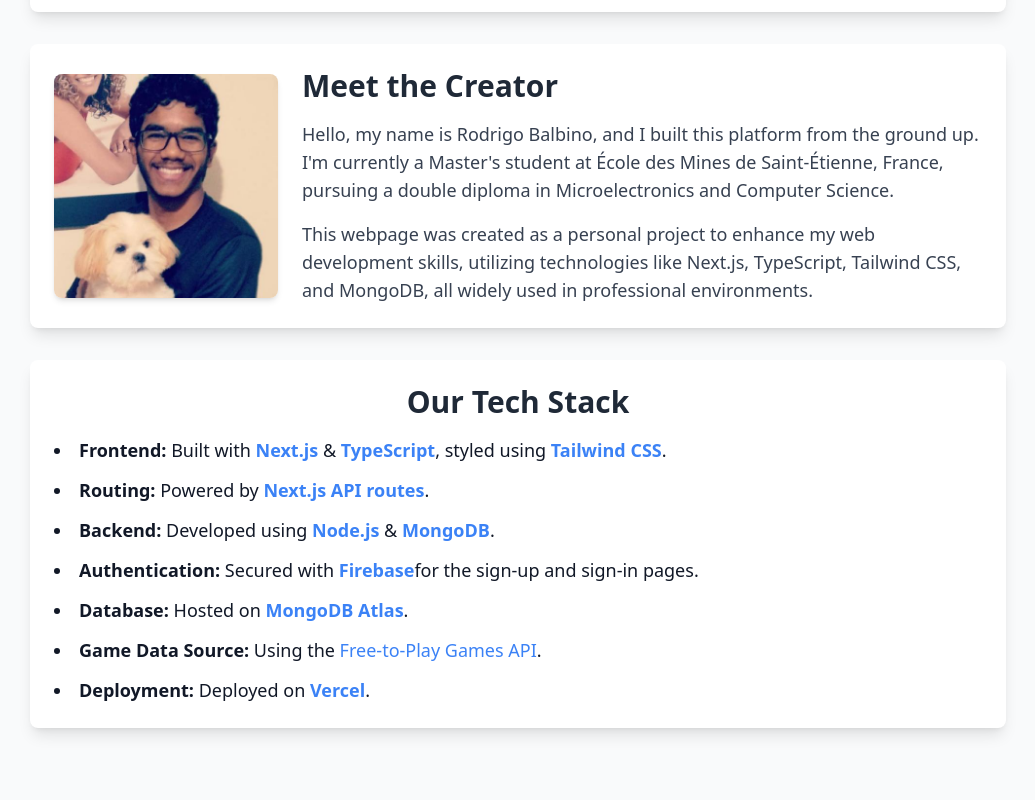
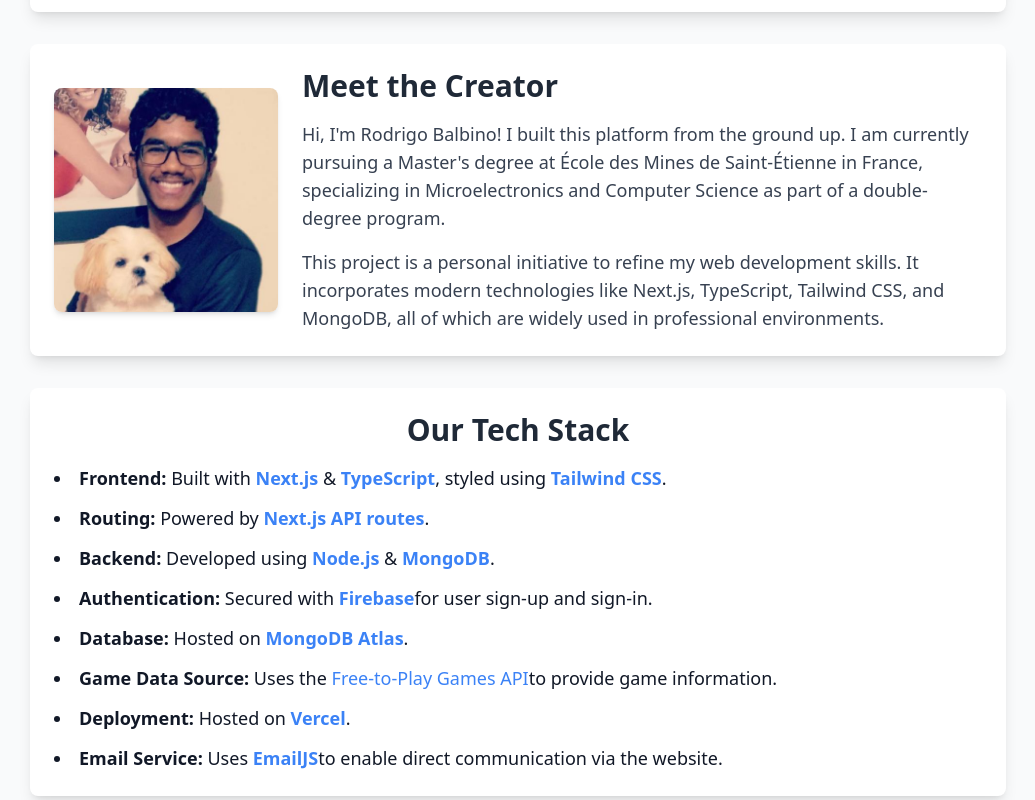
Before and after one commit to Balbinoo/Projet_NextJS, a Next.js app: page /pages/about in a window 1280 px wide. Shown: the part 280-1080 px from the top of the page, without its empty margins (122-1157 px from the left). Built offline with nearby package versions, Linux system fonts and the light colour scheme; no server answers.

Commit message:
Add README

```diff
--- a/app/pages/about/page.tsx
+++ b/app/pages/about/page.tsx
@@ -19,7 +19,7 @@
         <div className="bg-white shadow-lg rounded-lg p-6 text-center mb-8">
           <p className="text-lg">
             Welcome to our platform! We are passionate about free-to-play games
-            and aim to provide an easy way to discover and explore new titles.
+            and strive to make discovering and exploring new titles easier than ever.
           </p>
         </div>
 
@@ -40,15 +40,15 @@
           <div>
             <h2 className="text-3xl font-bold text-gray-800 mb-4">Meet the Creator</h2>
             <p className="text-lg text-gray-700">
-              Hello, my name is Rodrigo Balbino, and I built this platform from the ground up.
-              I&apos;m currently a Master&apos;s student at École des Mines de Saint-Étienne, France,
-              pursuing a double diploma in Microelectronics and Computer Science.
+              Hi, I&apos;m Rodrigo Balbino! I built this platform from the ground up.
+              I am currently pursuing a Master&apos;s degree at École des Mines de Saint-Étienne in France,
+              specializing in Microelectronics and Computer Science as part of a double-degree program.
             </p>
 
             <p className="text-lg text-gray-700 mt-4">
-              This webpage was created as a personal project to enhance my web development skills,
-              utilizing technologies like Next.js, TypeScript, Tailwind CSS, and MongoDB,
-              all widely used in professional environments.
+              This project is a personal initiative to refine my web development skills.
+              It incorporates modern technologies like Next.js, TypeScript, Tailwind CSS, and MongoDB,
+              all of which are widely used in professional environments.
             </p>
           </div>
         </div>
@@ -71,18 +71,23 @@
             </li>
             <li>
               <strong>Authentication:</strong> Secured with <span className="text-blue-500 font-semibold">Firebase</span>
-               for the sign-up and sign-in pages.
+               for user sign-up and sign-in.
             </li>
             <li>
               <strong>Database:</strong> Hosted on <span className="text-blue-500 font-semibold">MongoDB Atlas</span>.
             </li>
             <li>
-              <strong>Game Data Source:</strong> Using the
+              <strong>Game Data Source:</strong> Uses the
               <a href="https://www.freetogame.com/api-doc" target="_blank" rel="noopener noreferrer"
-                 className="text-blue-500 hover:underline"> Free-to-Play Games API</a>.
+                 className="text-blue-500 hover:underline"> Free-to-Play Games API</a>
+              to provide game information.
             </li>
             <li>
-              <strong>Deployment:</strong> Deployed on <span className="text-blue-500 font-semibold">Vercel</span>.
+              <strong>Deployment:</strong> Hosted on <span className="text-blue-500 font-semibold">Vercel</span>.
+            </li>
+            <li>
+              <strong>Email Service:</strong> Uses <span className="text-blue-500 font-semibold">EmailJS</span>
+              to enable direct communication via the website.
             </li>
           </ul>
         </div>
--- a/app/pages/sign-in/page.tsx
+++ b/app/pages/sign-in/page.tsx
@@ -31,7 +31,7 @@
   return (
     <div className="min-h-screen flex items-center justify-center bg-blue-50">
       <div className="bg-white p-8 rounded-lg shadow-lg w-full max-w-md border-t-4 border-blue-500">
-        <h1 className="text-3xl font-bold text-gray-800 text-center mb-6">Welcome Back!</h1>
+        <h1 className="text-3xl font-bold text-gray-800 text-center mb-6">Welcome!</h1>
         <p className="text-center text-gray-500 mb-4">Log in to access your account</p>
 
         {error && <p className="text-red-500 text-center mb-4">{error}</p>}
```
Also changed, not shown: 1 other file (tests, documents, lock files or other folders).
